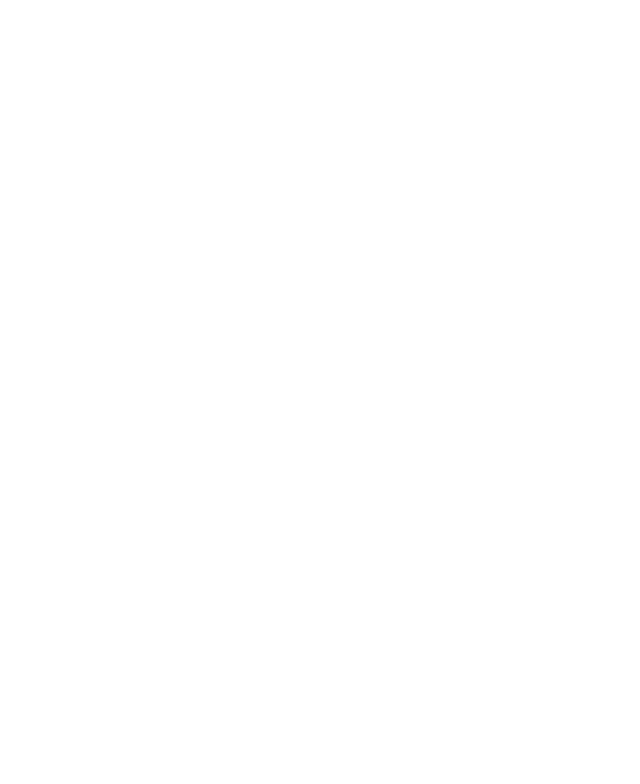
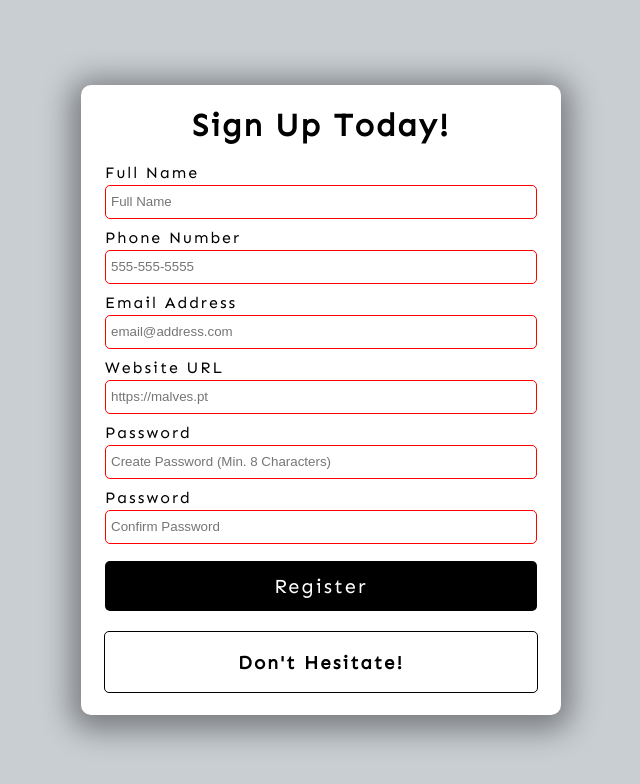
Before and after one commit to mlcalves/template-test, a plain HTML site: page index.html in a window 1280 px wide. Shown: the whole page, without its empty margins (319-959 px from the left). Drawn offline with Linux system fonts and the light colour scheme.

Commit message:
final version

```diff
--- a/index.html
+++ b/index.html
@@ -4,13 +4,63 @@
     <meta charset="UTF-8">
     <meta http-equiv="X-UA-Compatible" content="IE=edge">
     <meta name="viewport" content="width=device-width, initial-scale=1.0">
-    <title>Template</title>
+    <title>Form Validation</title>
     <link rel="icon" type="image/png" href="https://www.google.com/s2/u/0/favicons?domain=malves.pt">
-    <link rel="stylesheet" href="https://cdnjs.cloudflare.com/ajax/libs/font-awesome/6.4.0/css/all.min.css">
     <link rel="stylesheet" href="style.css">
 </head>
 <body>
+    <div class="container">
+        <h1>Sign Up Today!</h1>
+        <!-- Form -->
+        <form id="form">
+            <!-- Full Name -->
+            <div class="form-group">
+                <label for="name">Full Name</label>
+                <input type ="text" id="name" placeholder="Full Name" name="name"
+                required minlength="3" maxlength="100">
+            </input>
+            </div>
+            <!-- Phone Number -->
+            <div class="form-group">
+                <label for="phone">Phone Number</label>
+                <input type ="tel" id="phone" placeholder="555-555-5555" name="phone"
+                required pattern="[0-9]{3}-[0-9]{3}-[0-9]{4}">
+            </input>
+            </div>
+            <!-- Email Address -->
+            <div class="form-group">
+                <label for="email">Email Address</label>
+                <input type ="email" id="email" placeholder="email@address.com"
+                required name="email">
+            </input>
+            </div>
+            <!-- Website URL -->
+            <div class="form-group">
+                <label for="website">Website URL</label>
+                <input type ="url" id="website" placeholder="https://malves.pt"
+                required name="website">
+            </input>
+            </div>
+            <!-- Password -->
+            <div class="form-group">
+                <label for="password1">Password</label>
+                <input type ="password" id="password1" placeholder="Create Password (Min. 8 Characters)"
+                 required pattern="^(?=.*\d)(?=.*[a-z])(?=.*[A-Z])(?=.*[a-zA-Z]).{8,}$" title="Please include at least 1 uppercase character, 1 lowercase character, and 1 number."></input>
+            </div>
+            <!-- Confirm Password -->
+            <div class="form-group">
+                <label for="password2">Password</label>
+                <input type ="password" id="password2" placeholder="Confirm Password" name="password"
+                 required pattern="^(?=.*\d)(?=.*[a-z])(?=.*[A-Z])(?=.*[a-zA-Z]).{8,}$"></input>
+            </div>
+            <button type="submit">Register</button>
+        </form>
+        <!-- Error/Success Message-->
+        <div class="message-container">
+            <h3 id="message">Don't Hesitate!</h3>
+        </div>
 
+    </div>
 
     <!-- Script -->
     <script src="script.js"></script>
--- a/script.js
+++ b/script.js
@@ -1 +1,67 @@
-console.log('testing');
+const form = document.getElementById('form');
+const password1El = document.getElementById('password1');
+const password2El = document.getElementById('password2');
+const messageContainer = document.querySelector('.message-container');
+const message = document.getElementById('message');
+
+let isValid = false;
+let passwordsMatch = false;
+
+function validateForm() {
+    // Using Constraint API
+    isValid = form.checkValidity();
+    // Style main message for an error
+    if (!isValid) {
+        message.textContent = 'Please fill out all fields.';
+        message.style.color = 'red';
+        messageContainer.style.borderColor = 'red';
+        return;
+    }
+    // Check to see if passwords match
+    if (password1El.value === password2El.value) {
+        passwordsMatch = true;
+        password1El.style.borderColor = 'green';
+        password2El.style.borderColor = 'green';
+    } else {
+        passwordsMatch = false;
+        message.textContent = 'Make sure passwords match.';
+        message.style.color = 'red';
+        messageContainer.style.borderColor = 'red';
+        password1El.style.borderColor = 'red';
+        password2El.style.borderColor = 'red';
+        return;
+    }
+    // If form is valid  and passwords match
+    if (isValid && passwordsMatch) {
+        message.textContent = 'Successfully Registered';
+        message.style.color = 'green';
+        messageContainer.style.borderColor = 'green';
+    }
+
+}
+
+function storeFormData() {
+    const user = {
+        name: form.name.value,
+        phone: form.phone.value,
+        email: form.email.value,
+        website: form.website.value,
+        password: form.password.value
+    };
+    // Do Something with user data
+    console.log(user);
+}
+
+function processFormData(e) {
+    e.preventDefault();
+    // Validate Form
+    validateForm();
+    // Submit Data if Valida
+    if (isValid && passwordsMatch) {
+        storeFormData();
+    }
+}
+
+
+// Event Listener
+form.addEventListener('submit', processFormData);
--- a/style.css
+++ b/style.css
@@ -1,3 +1,5 @@
+@import url('https://fonts.googleapis.com/css2?family=Sen&display=swap');
+
 html {
     box-sizing: border-box;
 }
@@ -5,4 +7,87 @@ html {
 body {
     margin: 0;
     min-height: 100vh;
+    font-family: Sen, sans-serif;
+    letter-spacing: 2px;
+    display: flex;
+    align-items: center;
+    justify-content: center;
+    background: #c9ced3;
 }
+
+.container {
+    width: 480px;
+    height: 630px;
+    background: white;
+    display: flex;
+    flex-direction: column;
+    align-items: center;
+    border-radius: 10px;
+    box-shadow: 0 5px 30px 10px rgba(0,0,0,0.4);
+}
+
+/* Form */
+form {
+    width: 90%;
+}
+
+.form-group {
+    height: 65px;;
+}
+
+label {
+    position: relative;
+    bottom: 3px;
+}
+
+input {
+    width: 100%;
+    height: 34px;
+    padding: 5px;
+    border: 1px solid black;
+    border-radius: 5px;
+    outline: none;
+    box-sizing: border-box;   /* Vai ignorar o padding */
+    transition: all 0.3s;
+}
+
+input:valid {
+    border: 1px solid green;
+}
+
+input:invalid {
+    border: 1px solid red;
+}
+
+button {
+    cursor: pointer;
+    color: white;
+    background: black;
+    border: none;
+    border-radius: 5px;
+    height: 50px;
+    width: 100%;
+    font-family: Sen, sans-serif;
+    font-size: 20px;
+    letter-spacing: 2px;
+    margin-top: 5px;
+}
+
+button:hover {
+    filter: brightness(200%);
+    background: rgb(22, 22, 22);
+}
+
+button.focus {
+    outline: none;
+}
+
+.message-container {
+    border: 1px solid black;
+    border-radius: 5px;
+    width: 90%;
+    margin-top: 20px;
+    display: flex;
+    justify-content: center;
+    color: black;
+}
```
Also changed, not shown: 1 other file.
